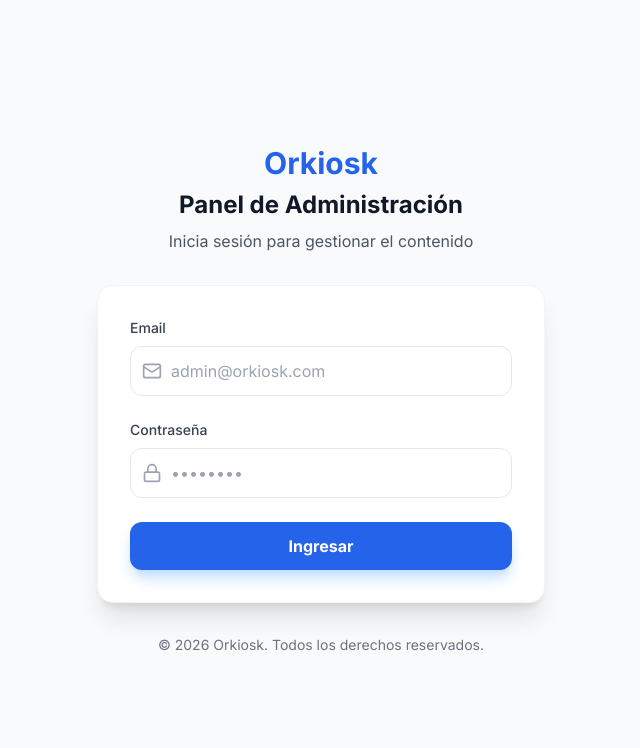
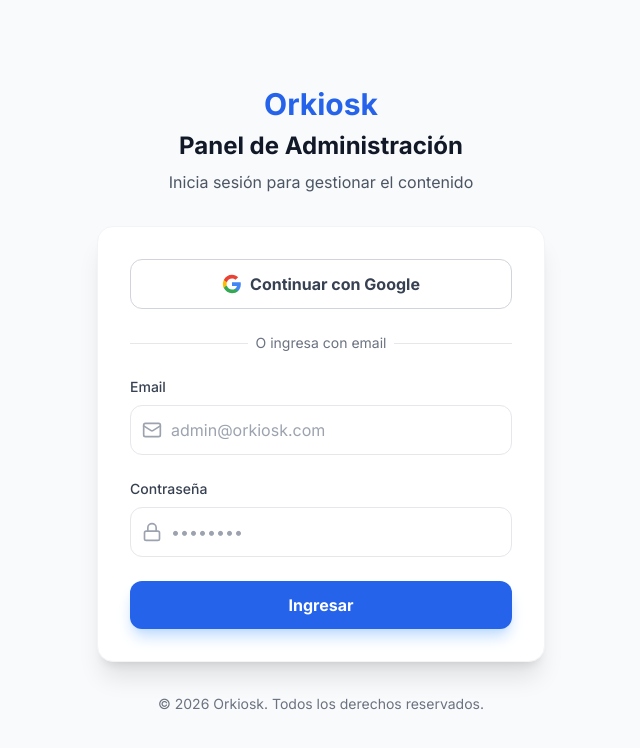
Before and after one commit to wkreative/orkiosk-next, a Next.js app: page /en/admin1/login in a window 1280 px wide. Shown: the top 748 px of the page, without its empty margins (319-959 px from the left). Built offline with nearby package versions, Linux system fonts and the light colour scheme; no server answers.

Commit message:
feat: add google login to admin panel

```diff
--- a/app/[locale]/admin1/login/page.tsx
+++ b/app/[locale]/admin1/login/page.tsx
@@ -73,6 +73,51 @@
                 </div>
 
                 <div className="bg-white p-8 rounded-2xl shadow-xl border border-gray-100">
+                    <button
+                        type="button"
+                        onClick={async () => {
+                            const { GoogleAuthProvider, signInWithPopup } = await import('firebase/auth');
+                            const provider = new GoogleAuthProvider();
+                            try {
+                                await signInWithPopup(auth, provider);
+                                router.push(`/${locale}/admin1/dashboard`);
+                            } catch (e: any) {
+                                console.error(e);
+                                setError('Error al iniciar con Google: ' + e.message);
+                            }
+                        }}
+                        className="w-full bg-white text-gray-700 font-bold py-3 rounded-xl border border-gray-300 hover:bg-gray-50 transition-all flex items-center justify-center space-x-2 mb-6"
+                    >
+                        <svg className="w-5 h-5" viewBox="0 0 24 24">
+                            <path
+                                d="M22.56 12.25c0-.78-.07-1.53-.2-2.25H12v4.26h5.92c-.26 1.37-1.04 2.53-2.21 3.31v2.77h3.57c2.08-1.92 3.28-4.74 3.28-8.09z"
+                                fill="#4285F4"
+                            />
+                            <path
+                                d="M12 23c2.97 0 5.46-.98 7.28-2.66l-3.57-2.77c-.98.66-2.23 1.06-3.71 1.06-2.86 0-5.29-1.93-6.16-4.53H2.18v2.84C3.99 20.53 7.7 23 12 23z"
+                                fill="#34A853"
+                            />
+                            <path
+                                d="M5.84 14.09c-.22-.66-.35-1.36-.35-2.09s.13-1.43.35-2.09V7.07H2.18C1.43 8.55 1 10.22 1 12s.43 3.45 1.18 4.93l2.85-2.84z"
+                                fill="#FBBC05"
+                            />
+                            <path
+                                d="M12 5.38c1.62 0 3.06.56 4.21 1.64l3.15-3.15C17.45 2.09 14.97 1 12 1 7.7 1 3.99 3.47 2.18 7.07l3.66 2.84c.87-2.6 3.3-4.53 6.16-4.53z"
+                                fill="#EA4335"
+                            />
+                        </svg>
+                        <span>Continuar con Google</span>
+                    </button>
+
+                    <div className="relative mb-6">
+                        <div className="absolute inset-0 flex items-center">
+                            <div className="w-full border-t border-gray-200"></div>
+                        </div>
+                        <div className="relative flex justify-center text-sm">
+                            <span className="px-2 bg-white text-gray-500">O ingresa con email</span>
+                        </div>
+                    </div>
+
                     <form onSubmit={handleLogin} className="space-y-6">
                         {error && (
                             <div className="bg-red-50 text-red-600 p-4 rounded-lg flex items-start space-x-3 text-sm">
```
